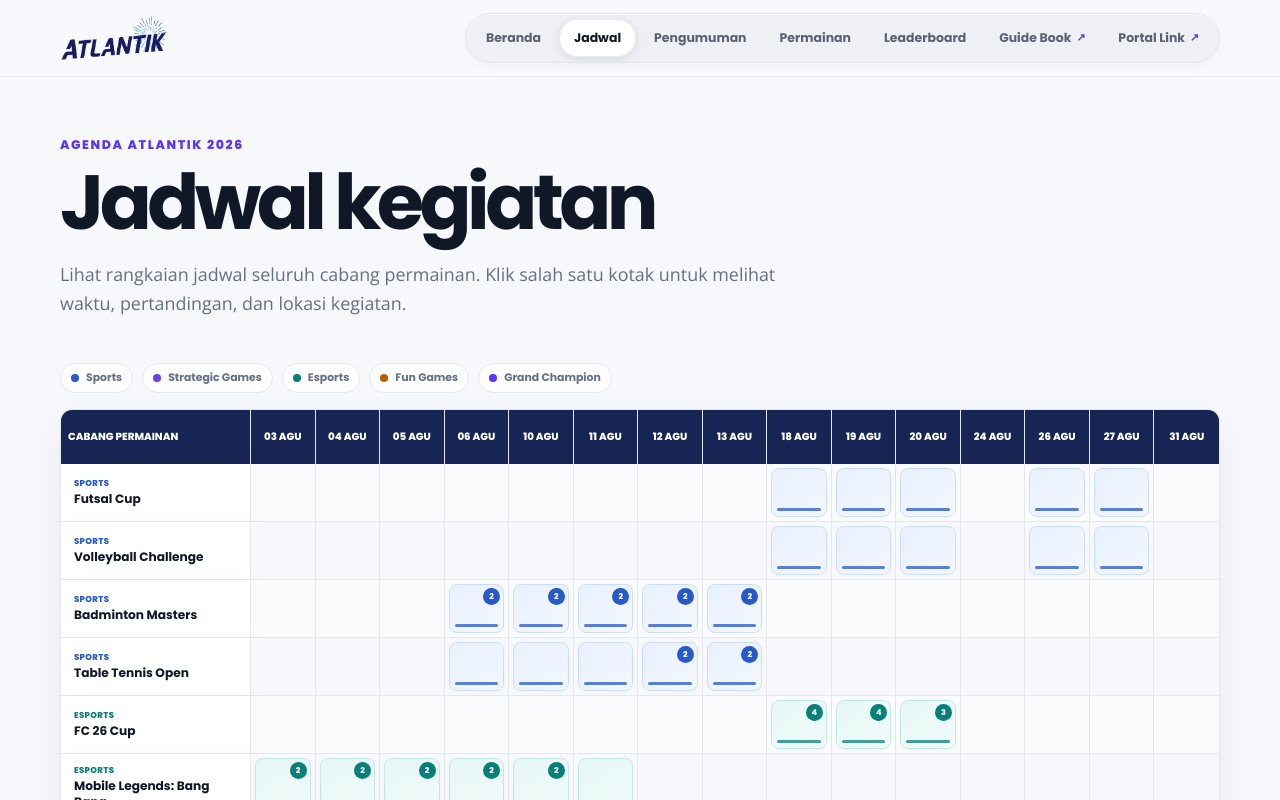
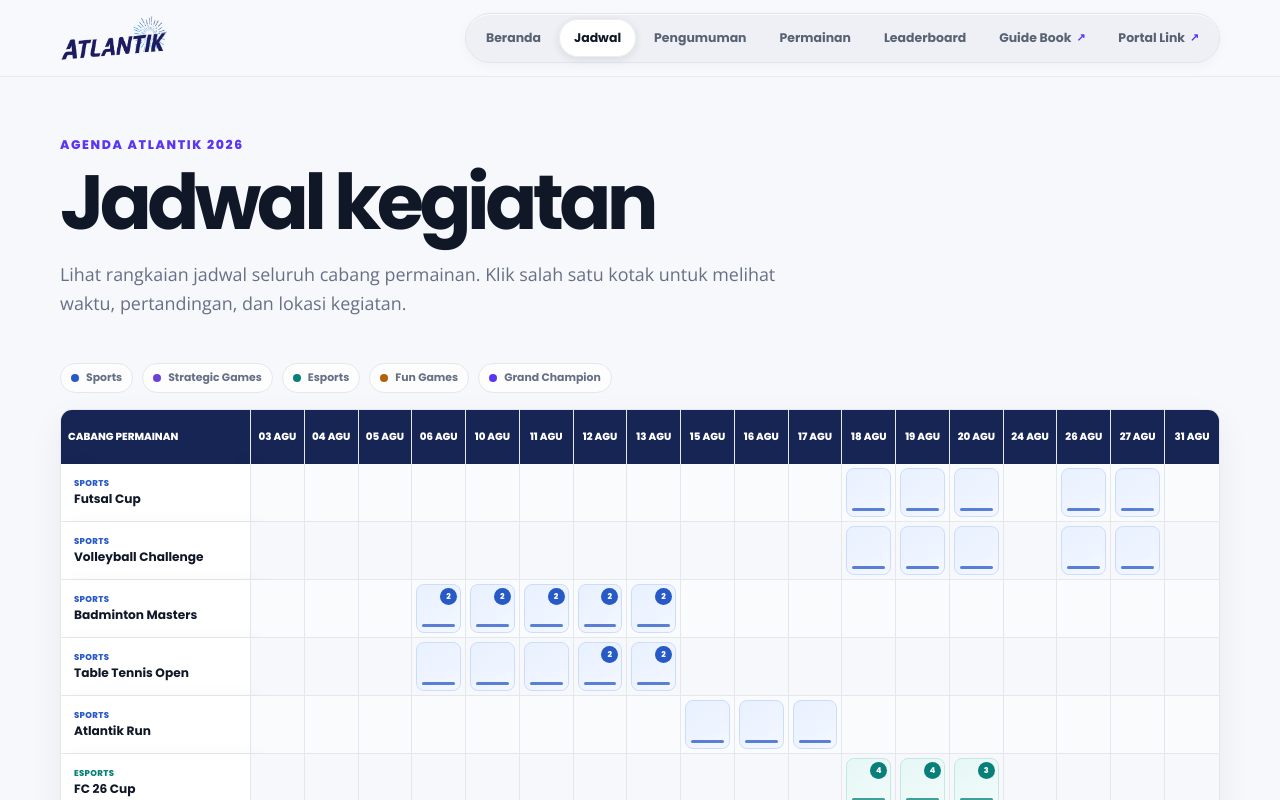
Before and after one commit to ruswanhidayat/portal-atlantik, a Next.js app: page /jadwal in a window 1280 px wide. Shown: the top 800 px of the page. Built offline with nearby package versions, Linux system fonts and the light colour scheme.

Commit message:
add new games, schedule and leaderboard

```diff
--- a/data/schedule.js
+++ b/data/schedule.js
@@ -82,6 +82,9 @@ export const scheduleDates = [
   "2026-08-11",
   "2026-08-12",
   "2026-08-13",
+  "2026-08-15",
+  "2026-08-16",
+  "2026-08-17",
   "2026-08-18",
   "2026-08-19",
   "2026-08-20",
@@ -424,6 +427,49 @@ export const competitionSchedules = [
           title: "TBA vs TBA",
           stage: "Perebutan Juara 3",
           location: "Lantai 16",
+        },
+      ],
+    },
+  },
+  {
+    id: "atlantik-run",
+    name: "Atlantik Run",
+    category: "Sports",
+    theme: "sports",
+    activeDates: [
+      "2026-08-15",
+      "2026-08-16",
+      "2026-08-17",
+    ],
+    sessions: {
+      "2026-08-15": [
+        {
+          id: "atlantik-run-15-1",
+          startTime: "00:01",
+          endTime: "23:59",
+          title: "Atlantik Run 2026 - Day 1",
+          stage: "Race Period",
+          location: "Mandiri",
+        },
+      ],
+      "2026-08-16": [
+        {
+          id: "atlantik-run-16-1",
+          startTime: "00:01",
+          endTime: "23:59",
+          title: "Atlantik Run 2026 - Day 2",
+          stage: "Race Period",
+          location: "Mandiri",
+        },
+      ],
+      "2026-08-17": [
+        {
+          id: "atlantik-run-17-1",
+          startTime: "00:01",
+          endTime: "23:59",
+          title: "Atlantik Run 2026 - Day 3",
+          stage: "Race Period",
+          location: "Mandiri",
         },
       ],
     },
@@ -1001,4 +1047,102 @@ export const competitionSchedules = [
       ],
     },
   },
+  {
+    id: "merdeka-showcase",
+    name: "Lomba Kebersihan dan Dekorasi Ruangan",
+    category: "Lomba Rekreasi",
+    theme: "fun",
+    activeDates: [
+      "2026-08-13",
+      "2026-08-18",
+      "2026-08-19",
+      "2026-08-20",
+      "2026-08-24",
+      "2026-08-26",
+      "2026-08-27",
+      "2026-08-31",
+    ],
+    sessions: {
+      "2026-08-13": [
+        {
+          id: "merdeka-showcase-13-1",
+          startTime: "07:30",
+          endTime: "17:00",
+          title: "Periode Penilaian Lomba Kebersihan dan Dekorasi Ruangan",
+          stage: "Penilaian",
+          location: "Gedung Bhakti, Direktorat TIK",
+        },
+      ],
+      "2026-08-18": [
+        {
+          id: "merdeka-showcase-18-1",
+          startTime: "07:30",
+          endTime: "17:00",
+          title: "Periode Penilaian Lomba Kebersihan dan Dekorasi Ruangan",
+          stage: "Penilaian",
+          location: "Gedung Bhakti, Direktorat TIK",
+        },
+      ],
+      "2026-08-19": [
+        {
+          id: "merdeka-showcase-19-1",
+          startTime: "07:30",
+          endTime: "17:00",
+          title: "Periode Penilaian Lomba Kebersihan dan Dekorasi Ruangan",
+          stage: "Penilaian",
+          location: "Gedung Bhakti, Direktorat TIK",
+        },
+      ],
+      "2026-08-20": [
+        {
+          id: "merdeka-showcase-20-1",
+          startTime: "07:30",
+          endTime: "17:00",
+          title: "Periode Penilaian Lomba Kebersihan dan Dekorasi Ruangan",
+          stage: "Penilaian",
+          location: "Gedung Bhakti, Direktorat TIK",
+        },
+      ],
+      "2026-08-24": [
+        {
+          id: "merdeka-showcase-24-1",
+          startTime: "07:30",
+          endTime: "17:00",
+          title: "Periode Penilaian Lomba Kebersihan dan Dekorasi Ruangan",
+          stage: "Penilaian",
+          location: "Gedung Bhakti, Direktorat TIK",
+        },
+      ],
+      "2026-08-26": [
+        {
+          id: "merdeka-showcase-26-1",
+          startTime: "07:30",
+          endTime: "17:00",
+          title: "Periode Penilaian Lomba Kebersihan dan Dekorasi Ruangan",
+          stage: "Penilaian",
+          location: "Gedung Bhakti, Direktorat TIK",
+        },
+      ],
+      "2026-08-27": [
+        {
+          id: "merdeka-showcase-27-1",
+          startTime: "07:30",
+          endTime: "17:00",
+          title: "Periode Penilaian Lomba Kebersihan dan Dekorasi Ruangan",
+          stage: "Penilaian",
+          location: "Gedung Bhakti, Direktorat TIK",
+        },
+      ],
+      "2026-08-31": [
+        {
+          id: "merdeka-showcase-31-1",
+          startTime: "07:30",
+          endTime: "17:00",
+          title: "Periode Penilaian Lomba Kebersihan dan Dekorasi Ruangan",
+          stage: "Penilaian",
+          location: "Gedung Bhakti, Direktorat TIK",
+        },
+      ],
+    },
+  },
 ];
```
Also changed, not shown: data/games.js (+25 -0 lines), data/leaderboard.js (+7 -0 lines).
